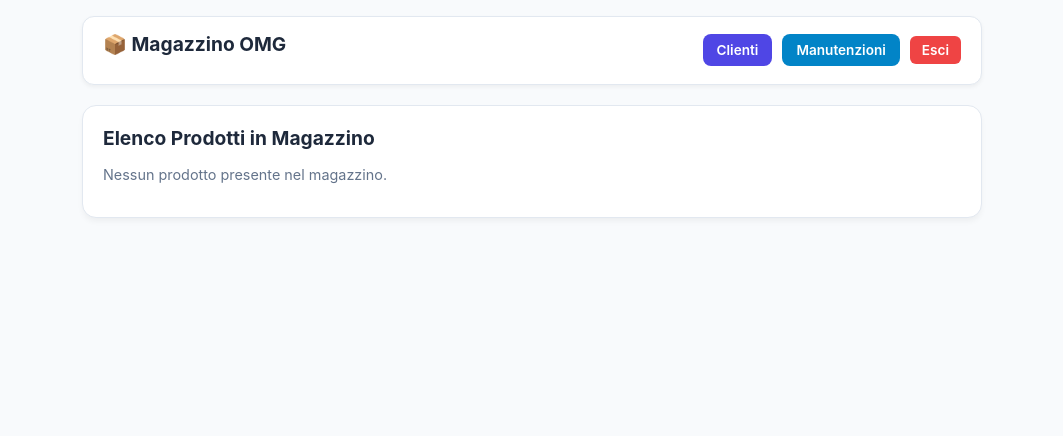
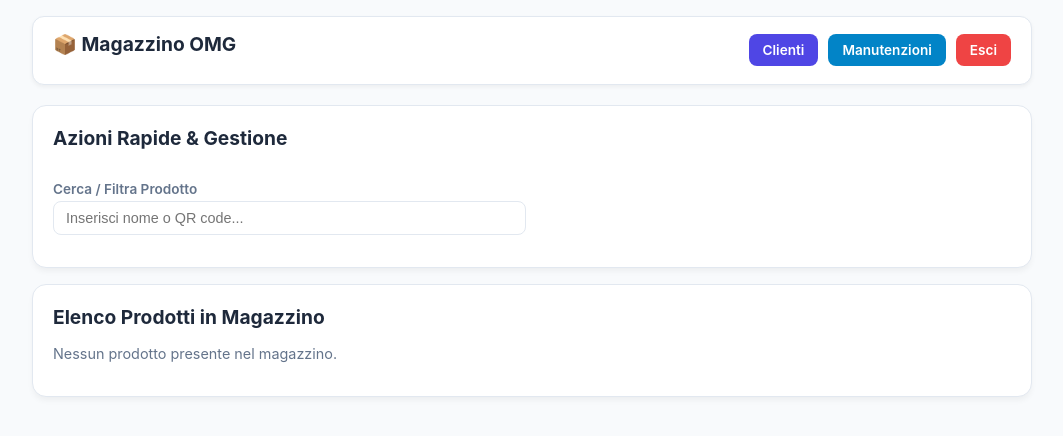
Before and after one commit to saffiodeep95/magazzinooi-qr, a Flask app: page / in a window 1280 px wide. Shown: the top 436 px of the page, without its empty margins (108-1171 px from the left). Run offline with Flask 3, Linux system fonts and the light colour scheme; the visitor is signed in with stand-in values (Sample User, id 1); data that the repository does not hold is empty; some libraries are stand-ins or nearby versions.

Commit message:
Update index.html

```diff
--- a/templates/index.html
+++ b/templates/index.html
@@ -17,18 +17,24 @@
             --text-muted: #64748b;
             --border-color: #e2e8f0;
         }
-        body { font-family: -apple-system, BlinkMacSystemFont, "Segoe UI", Roboto, sans-serif; max-width: 900px; margin: 0 auto; padding: 16px; background: var(--bg-color); color: var(--text-main); }
-        .header { display: flex; justify-content: space-between; align-items: center; margin-bottom: 20px; background: var(--card-bg); padding: 15px 20px; border-radius: 12px; box-shadow: 0 2px 4px rgba(0,0,0,0.05); border: 1px solid var(--border-color); }
-        .nav-links { display: flex; gap: 10px; align-items: center; }
-        .client-nav-btn { background: var(--primary); color: white; padding: 8px 14px; border-radius: 8px; text-decoration: none; font-size: 0.85rem; font-weight: 600; }
-        .client-nav-btn:hover { opacity: 0.9; }
+        body { font-family: -apple-system, BlinkMacSystemFont, "Segoe UI", Roboto, sans-serif; max-width: 1000px; margin: 0 auto; padding: 16px; background: var(--bg-color); color: var(--text-main); }
+        .header { display: flex; justify-content: space-between; align-items: center; margin-bottom: 20px; background: var(--card-bg); padding: 15px 20px; border-radius: 12px; box-shadow: 0 2px 4px rgba(0,0,0,0.05); border: 1px solid var(--border-color); flex-wrap: wrap; gap: 10px; }
+        .nav-links { display: flex; gap: 10px; align-items: center; flex-wrap: wrap; }
+        .btn { background: var(--primary); color: white; padding: 8px 14px; border-radius: 8px; text-decoration: none; font-size: 0.85rem; font-weight: 600; border: none; cursor: pointer; display: inline-block; }
+        .btn:hover { opacity: 0.9; }
+        .btn-danger { background: var(--danger); }
+        .btn-success { background: var(--success); }
         .card { background: var(--card-bg); padding: 20px; border-radius: 14px; box-shadow: 0 4px 6px -1px rgba(0,0,0,0.05); margin-bottom: 16px; border: 1px solid var(--border-color); }
         h1, h2 { font-size: 1.2rem; color: var(--text-main); margin-top: 0; }
         table { width: 100%; border-collapse: collapse; margin-top: 10px; font-size: 0.9rem; }
         th, td { padding: 10px; text-align: left; border-bottom: 1px solid var(--border-color); }
         th { background: #f1f5f9; color: var(--text-muted); font-weight: 600; }
         .flash { background: #dcfce7; color: #166534; padding: 10px; border-radius: 8px; margin-bottom: 15px; font-size: 0.9rem; border: 1px solid #bbf7d0; }
-        .btn-logout { background: var(--danger); color: white; border: none; padding: 6px 12px; border-radius: 6px; cursor: pointer; font-size: 0.85rem; font-weight: 600; text-decoration: none; }
+        .form-group { margin-bottom: 12px; }
+        label { display: block; font-size: 0.85rem; font-weight: 600; margin-bottom: 4px; color: var(--text-muted); }
+        input, select, textarea { width: 100%; padding: 8px 12px; border: 1px solid var(--border-color); border-radius: 8px; font-size: 0.9rem; box-sizing: border-box; }
+        .grid-2 { display: grid; grid-template-columns: 1fr 1fr; gap: 12px; }
+        @media(max-width: 600px) { .grid-2 { grid-template-columns: 1fr; } }
     </style>
 </head>
 <body>
@@ -36,10 +42,9 @@
     <div class="header">
         <h1>📦 Magazzino OMG</h1>
         <div class="nav-links">
-            <!-- Pulsante clienti corretto che punta all'endpoint 'clienti' -->
-            <a href="{{ url_for('clienti') }}" class="client-nav-btn">Clienti</a>
-            <a href="{{ url_for('lista_manutenzioni') }}" class="client-nav-btn" style="background: #0284c7;">Manutenzioni</a>
-            <a href="{{ url_for('logout') }}" class="btn-logout">Esci</a>
+            <a href="{{ url_for('clienti') }}" class="btn">Clienti</a>
+            <a href="{{ url_for('lista_manutenzioni') }}" class="btn" style="background: #0284c7;">Manutenzioni</a>
+            <a href="{{ url_for('logout') }}" class="btn btn-danger">Esci</a>
         </div>
     </div>
 
@@ -51,17 +56,39 @@
       {% endif %}
     {% endwith %}
 
+    <!-- Sezione Operazioni / Aggiunta rapida -->
+    <div class="card">
+        <h2>Azioni Rapide & Gestione</h2>
+        <div style="display: flex; gap: 10px; flex-wrap: wrap; margin-bottom: 15px;">
+            <a href="{{ url_for('registra') if 'registra' in url_for._globals_ else '#' }}" class="btn btn-success" style="display:none;">Nuovo Utente</a>
+        </div>
+
+        <!-- Form rapido per aggiungere o gestire prodotti se previsto dalla tua logica -->
+        <form action="{{ url_for('index') }}" method="POST">
+            <div class="grid-2">
+                <div class="form-group">
+                    <label>Cerca / Filtra Prodotto</label>
+                    <input type="text" name="q" placeholder="Inserisci nome o QR code...">
+                </div>
+            </div>
+        </form>
+    </div>
+
     <div class="card">
         <h2>Elenco Prodotti in Magazzino</h2>
         {% if prodotti %}
+        <div style="overflow-x: auto;">
             <table>
                 <thead>
                     <tr>
                         <th>QR Code</th>
-                    <th>Nome</th>
+                        <th>Nome Prodotto</th>
                         <th>Quantità</th>
                         <th>Posizione</th>
+                        <th>SAP</th>
                         <th>Stato</th>
+                        <th>Cliente / Note</th>
+                        <th>Modificato da</th>
                     </tr>
                 </thead>
                 <tbody>
@@ -71,11 +98,22 @@
                         <td><strong>{{ p.nome }}</strong></td>
                         <td>{{ p.quantita }}</td>
                         <td>{{ p.posizione if p.posizione else '-' }}</td>
-                    <td><span style="padding: 3px 8px; border-radius: 6px; font-size: 0.75rem; background: #e0e7ff; color: #3730a3;">{{ p.stato }}</span></td>
+                        <td>{{ p.sap if p.sap else '-' }}</td>
+                        <td>
+                            <span style="padding: 3px 8px; border-radius: 6px; font-size: 0.75rem; background: #e0e7ff; color: #3730a3; font-weight: 600;">
+                                {{ p.stato }}
+                            </span>
+                        </td>
+                        <td>
+                            {{ p.cliente_manutenzione if p.cliente_manutenzione else '-' }}
+                            {% if p.note_manutenzione %}<br><small style="color: var(--text-muted);">{{ p.note_manutenzione }}</small>{% endif %}
+                        </td>
+                        <td><small>{{ p.modificato_da if p.modificato_da else '-' }}</small></td>
                     </tr>
                     {% endfor %}
                 </tbody>
             </table>
+        </div>
         {% else %}
             <p style="color: var(--text-muted); font-size: 0.9rem;">Nessun prodotto presente nel magazzino.</p>
         {% endif %}
```
Lines whose indentation alone changed are shown as unchanged.
